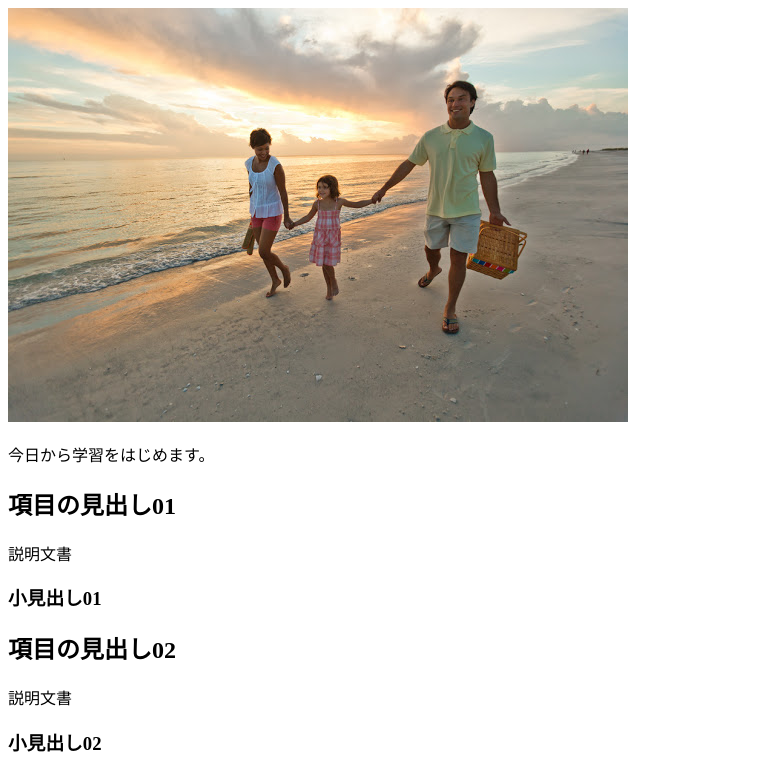
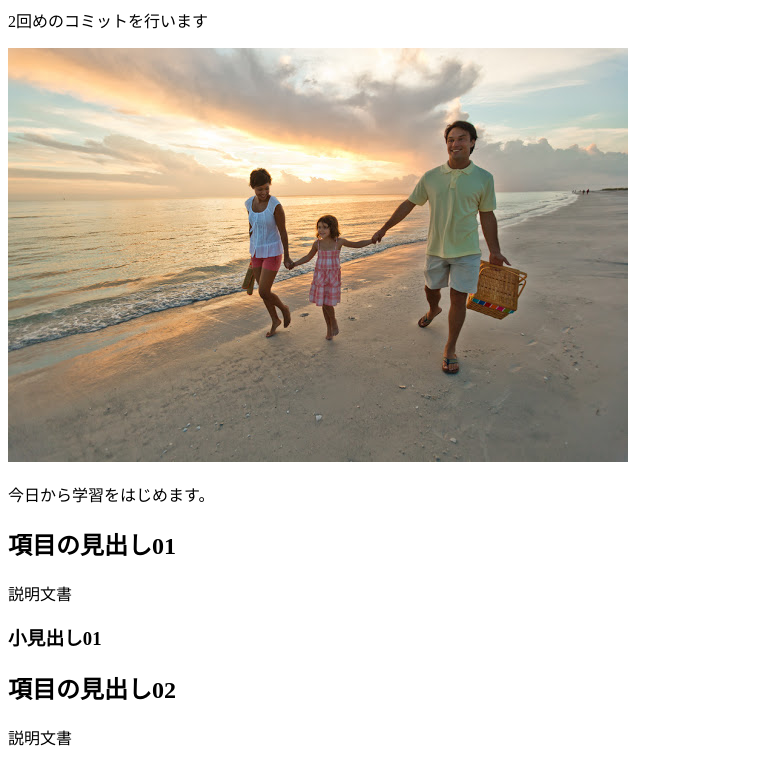
Before and after one commit to Attsu-gmail/lesson01_test, a plain HTML site: page index.html in a window 1280 px wide. Shown: the part 81-846 px from the top of the page, without its empty margins (0-777 px from the left). Drawn offline with Linux system fonts and the light colour scheme.

Commit message:
2回めのコミットです。

```diff
--- a/index.html
+++ b/index.html
@@ -7,6 +7,7 @@
 </head>
 <body>
     <h1>初めてのwebサイト制作 Gitの学習をはじめました</h1>
+    <p>2回めのコミットを行います</p>
     <p><img src="abc.jpg" alt="家族旅行"></p>
 
 
```
